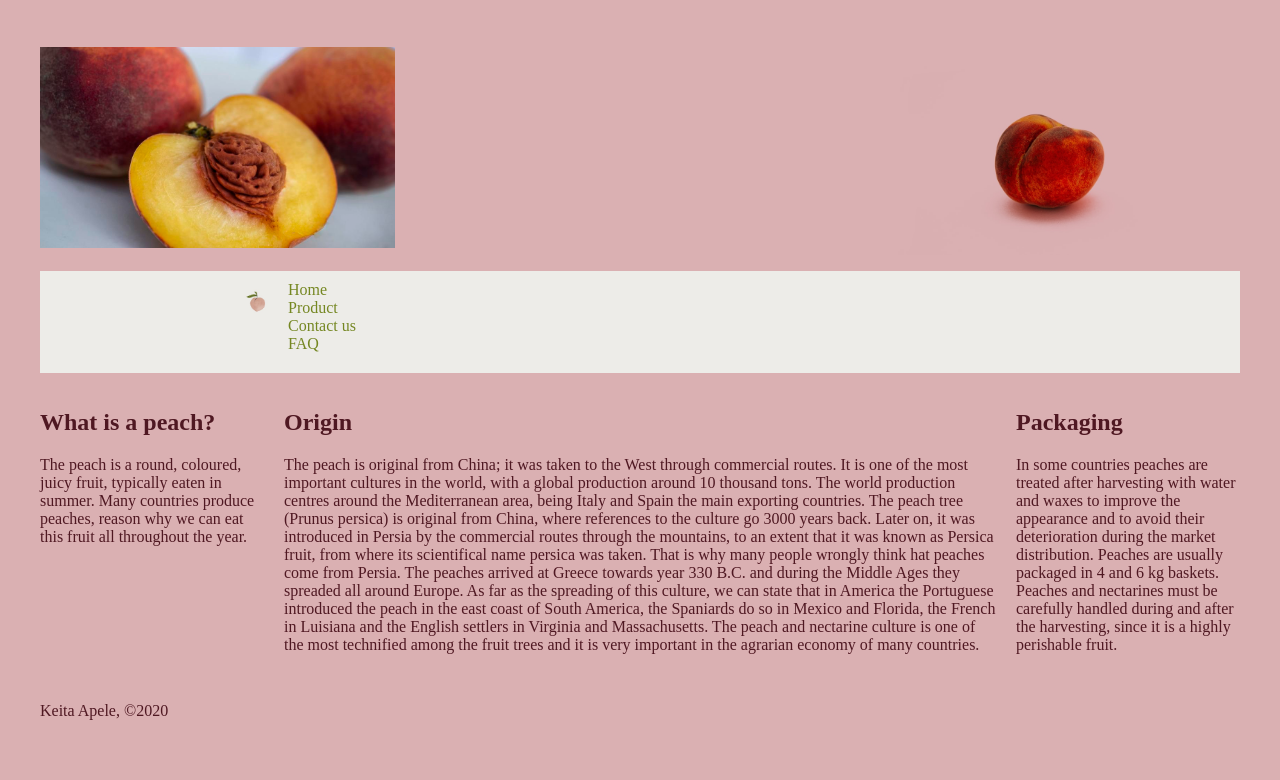
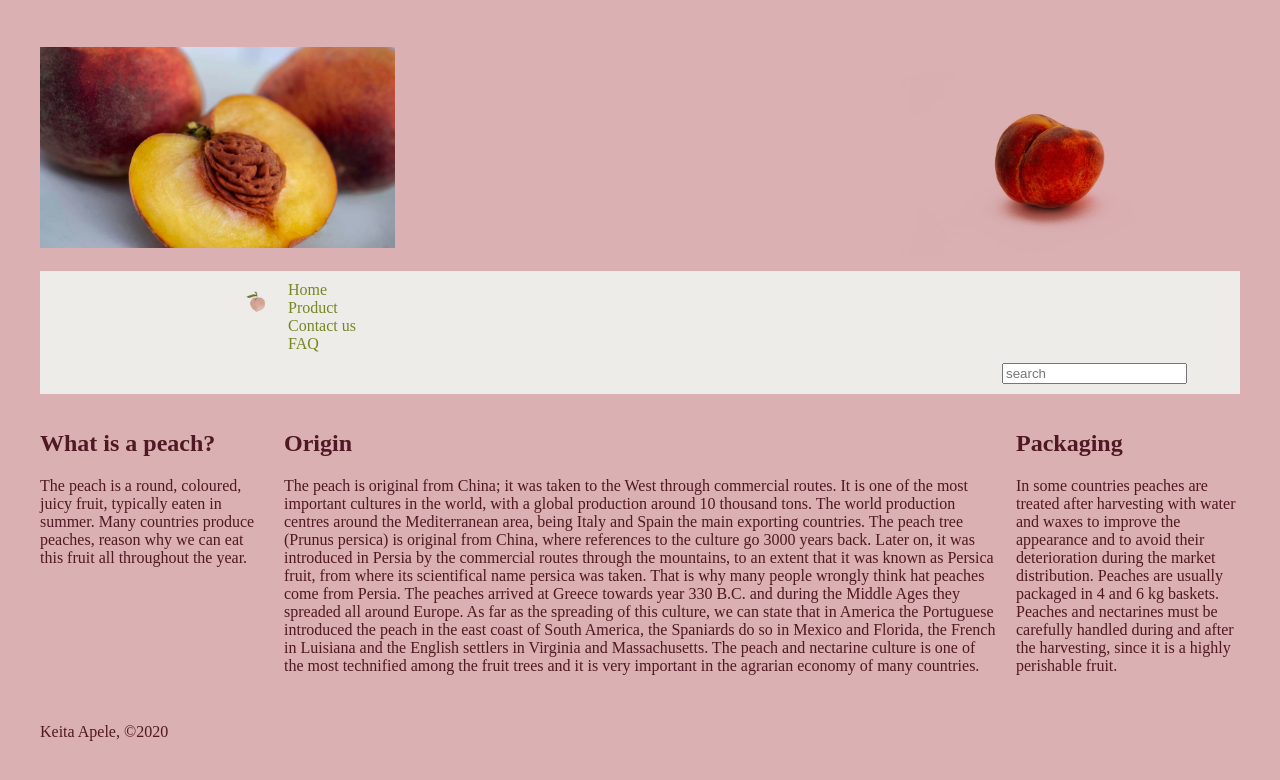
Before and after one commit to ApeleKeita/Assignment-2, a plain HTML site: page index.html in a window 1280 px wide. Drawn offline with Linux system fonts and the light colour scheme.

Commit message:
updated index.html

```diff
--- a/index.html
+++ b/index.html
@@ -19,6 +19,9 @@
 			<div class="tools">Product</div>
 			<div class="tools">Contact us</div>
 			<div class="tools">FAQ</div>
+		</div>
+		<div class="tools">
+			<input type="text" placeholder="search">
 		</div>
 	</header>
 
```
